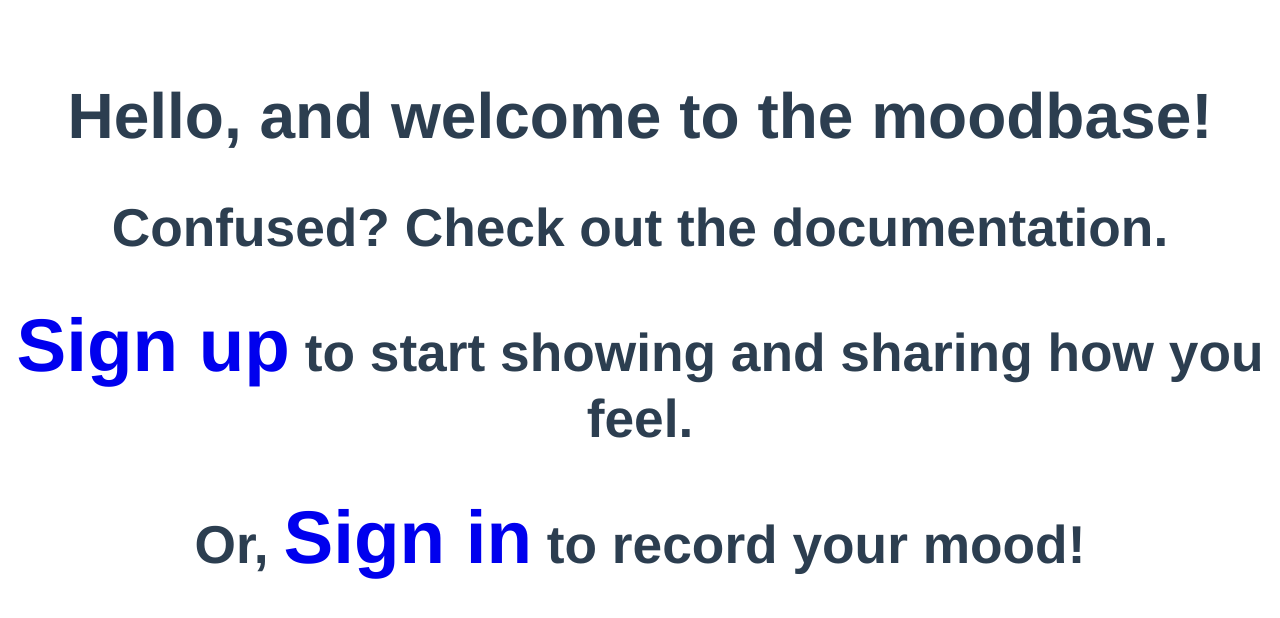
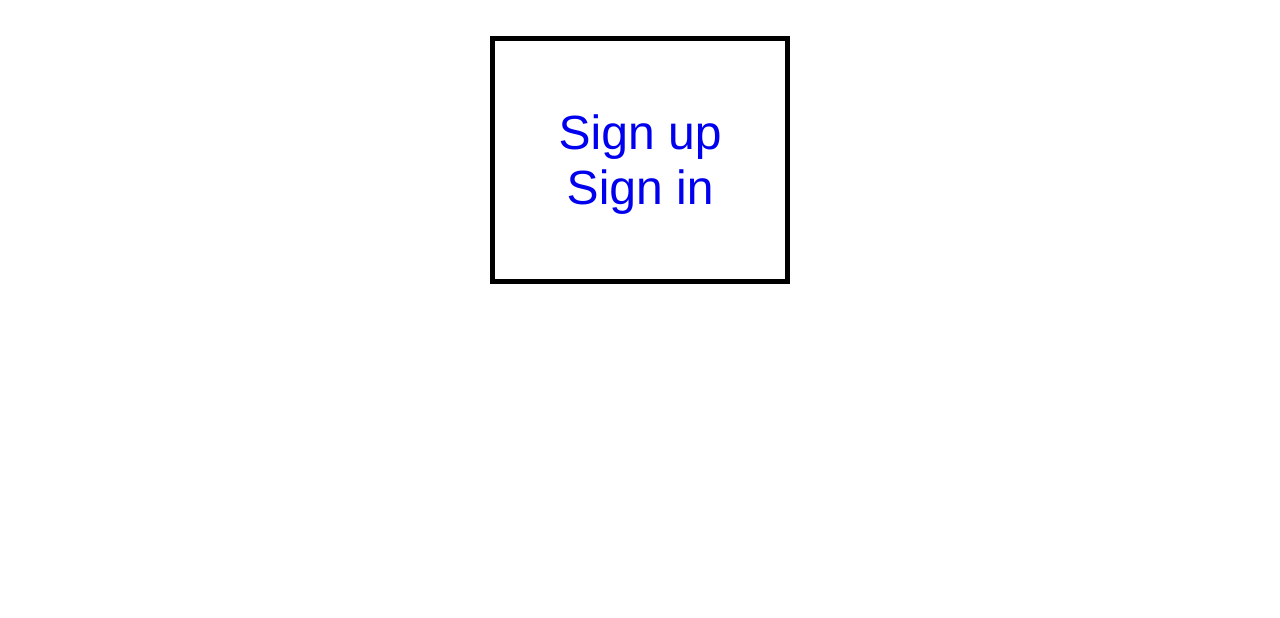
Before and after one commit to dan8b/moodbase, a Vue app in the folder frontend/: page / in a window 1280 px wide. Shown: the top 618 px of the page. Built offline with nearby package versions, Linux system fonts and the light colour scheme.

Commit message:
late nite

```diff
--- a/frontend/src/components/GroupComponents/SetGroupName.vue
+++ b/frontend/src/components/GroupComponents/SetGroupName.vue
@@ -1,9 +1,12 @@
 <template>
-<div >
+<div class="name-style">
     <Form :validation-schema="groupNameSchema" id="GroupNameForm" @submit="validateGroupName">
-        <label  for="groupName">What's your group called? </label>
-        <Field  name="groupName" type="text" /><br><br>
+        <label  for="groupName">What's your group called? </label> <br>
+        <Field  name="groupName" type="text" />
         <button  class="button2"  type="submit">Make my group!</button>
+        <div >
+        <error-message name="groupName" />
+        </div>
     </Form>
 
 </div>
@@ -11,13 +14,14 @@
 
 <script>
 import { useStore } from 'vuex'
-import { Form, Field } from 'vee-validate'
+import { Form, Field, ErrorMessage } from 'vee-validate'
 import * as yup from 'yup'
 export default {
   name: 'SetGroupName',
   components: {
     Form,
-    Field
+    Field,
+    ErrorMessage
   },
   setup () {
     const store = useStore()
@@ -27,9 +31,10 @@ export default {
     const groupNameSchema = yup.object().shape({
       groupName: yup
         .string()
-        .required('Username is required!')
-        .min(3, 'Must be at least 3 characters!')
-        .max(20, 'Must be maximum 20 characters!')
+        .required('Please give your group a name')
+        .min(3, 'Group name must be at least 3 characters')
+        .max(20, 'Group name must have maximum 20 characters')
+        .matches(/^[a-zA-Z0-9_.-]*$/, 'bad input')
     })
     return { groupNameSchema, validateGroupName }
   }
@@ -37,8 +42,31 @@ export default {
 </script>
 
 <style>
+input {
+  font-size:xx-large;
+  width:50%;
+  border:3px solid black;
+}
+input:valid {
+  border-color: green;
+}
+
+input:invalid {
+  border-color: red;
+  background-color: red;
+}
+.name-style{
+  display: flex;
+  margin: auto;
+  box-sizing: border-box;
+  width: max-content;
+  padding: 5%;
+  flex-direction: column;
+  border: 5px solid black;
+  font-size: xxx-large;
+}
 .field{
-  border: 2px solid black;
+  border: 10px solid black;
   border-radius: 4px;
 }
 </style>
--- a/frontend/src/components/PublicHome.vue
+++ b/frontend/src/components/PublicHome.vue
@@ -1,12 +1,9 @@
 <template>
- <h1 >Hello, and welcome to the moodbase! </h1>
-<div>
- <h2 > Confused? Check out the documentation.</h2>
+  <div class="flexrh">
+    <router-link to="/register"> Sign up</router-link>
+    <router-link to="/login"> Sign in</router-link>
+  </div>
 
-<h2> <span> <router-link to="/register"> Sign up</router-link> </span> to start showing and sharing how you feel.  </h2>
-
- <h2> Or, <span> <router-link to="/login"> Sign in</router-link> </span> to record your mood! </h2>
-</div>
 </template>
 
 <script>
@@ -16,21 +13,17 @@ export default {
 </script>
 
 <style scoped>
-
-span {
-  font-size:140%;
+.flexrh{
+  display: flex;
+  margin: auto;
+  box-sizing: border-box;
+  width: max-content;
+  padding: 5%;
+  flex-direction: column;
+  border: 5px solid black;
+  font-size: xxx-large;
 }
 
-.s1 {
-  margin-right:60%;
-}
-h1 {
-  font-size:400%;
-}
-
-h2 {
-  font-size:333%;
-}
 /* body, html {
   padding: 0;
   margin: 0;
--- a/frontend/src/main.js
+++ b/frontend/src/main.js
@@ -2,6 +2,9 @@ import { createApp } from 'vue'
 import App from './App.vue'
 import router from './router'
 import store from './store'
+import VeeValidate from 'vee-validate'
 import 'animate.css'
 
-createApp(App).use(store).use(router).mount('#app')
+createApp(App).use(store).use(router).use(VeeValidate, {
+  validity: true
+}).mount('#app')
```
Also changed, not shown: frontend/.eslintrc.js, 2 other files (tests, documents, lock files or other folders).
